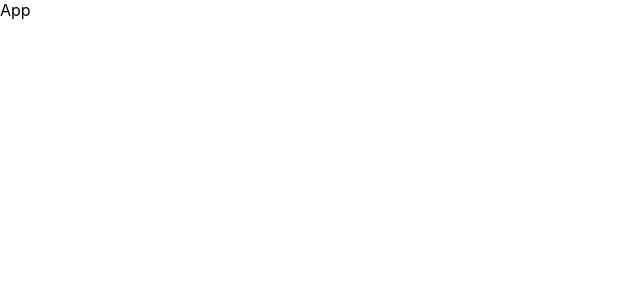
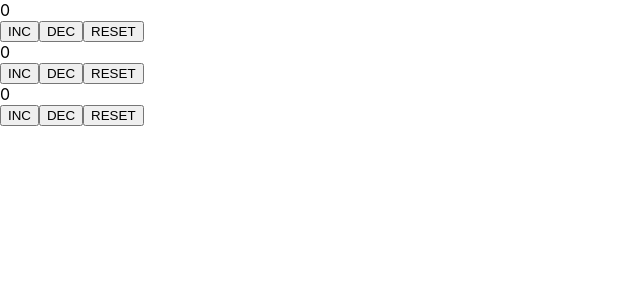
Before and after one commit to KhitraNazariy/module-react, a React (Create React App) app: page / in a window 1280 px wide. Shown: the top 300 px of the page, without its empty margins (0-640 px from the left). Built offline with nearby package versions, Linux system fonts and the light colour scheme.

Commit message:
homework4

```diff
--- a/src/App.js
+++ b/src/App.js
@@ -1,7 +1,54 @@
+import {useReducer} from "react";
+
+const reducer = (state, action) => {
+    switch (action.type) {
+        case 'inc':
+            return {...state, count: state.count + 1}
+        case 'dec':
+            return {...state, count: state.count - 1}
+        case 'reset':
+            return {...state, count: action.payload}
+        case 'inc2':
+            return {...state, count2: state.count2 + 1}
+        case 'dec2':
+            return {...state, count2: state.count2 - 1}
+        case 'reset2':
+            return {...state, count2: action.payload2}
+        case 'inc3':
+            return {...state, count3: state.count3 + 1}
+        case 'dec3':
+            return {...state, count3: state.count3 - 1}
+        case 'reset3':
+            return {...state, count3: action.payload3}
+        default:
+            return state;
+    }
+}
+
 export default function App() {
+
+    const [state, dispatch] = useReducer(reducer, {count: 0, count2: 0, count3: 0});
+
     return (
         <div>
-            App
+            <div>
+                <div>{state.count}</div>
+                <button onClick={() => dispatch({type: 'inc'})}>INC</button>
+                <button onClick={() => dispatch({type: 'dec'})}>DEC</button>
+                <button onClick={() => dispatch({type: 'reset', payload: 0})}>RESET</button>
+            </div>
+            <div>
+                <div>{state.count2}</div>
+                <button onClick={() => dispatch({type: 'inc2'})}>INC</button>
+                <button onClick={() => dispatch({type: 'dec2'})}>DEC</button>
+                <button onClick={() => dispatch({type: 'reset2', payload2: 0})}>RESET</button>
+            </div>
+            <div>
+                <div>{state.count3}</div>
+                <button onClick={() => dispatch({type: 'inc3'})}>INC</button>
+                <button onClick={() => dispatch({type: 'dec3'})}>DEC</button>
+                <button onClick={() => dispatch({type: 'reset3', payload3: 0})}>RESET</button>
+            </div>
         </div>
     );
 }
```
